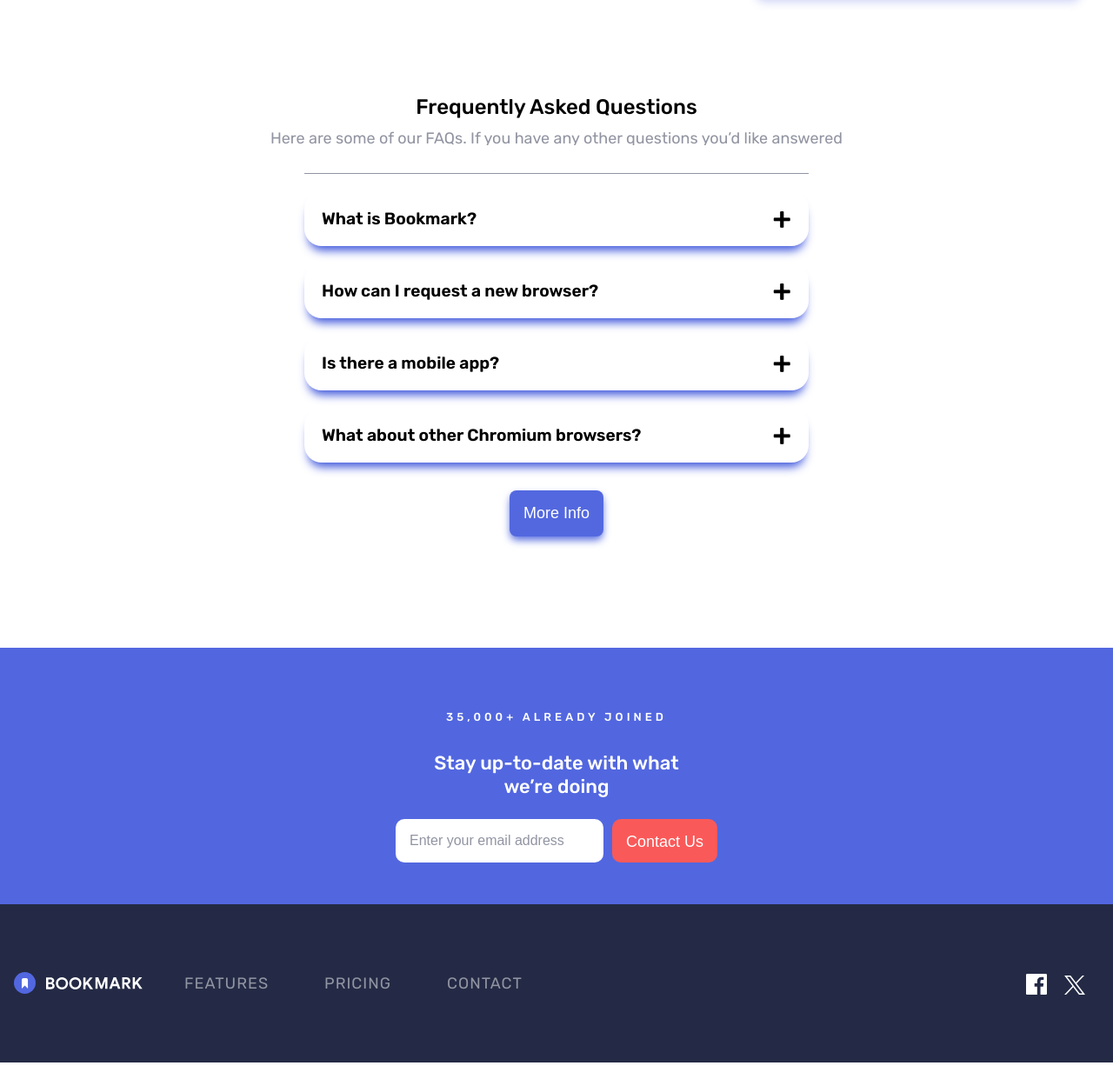
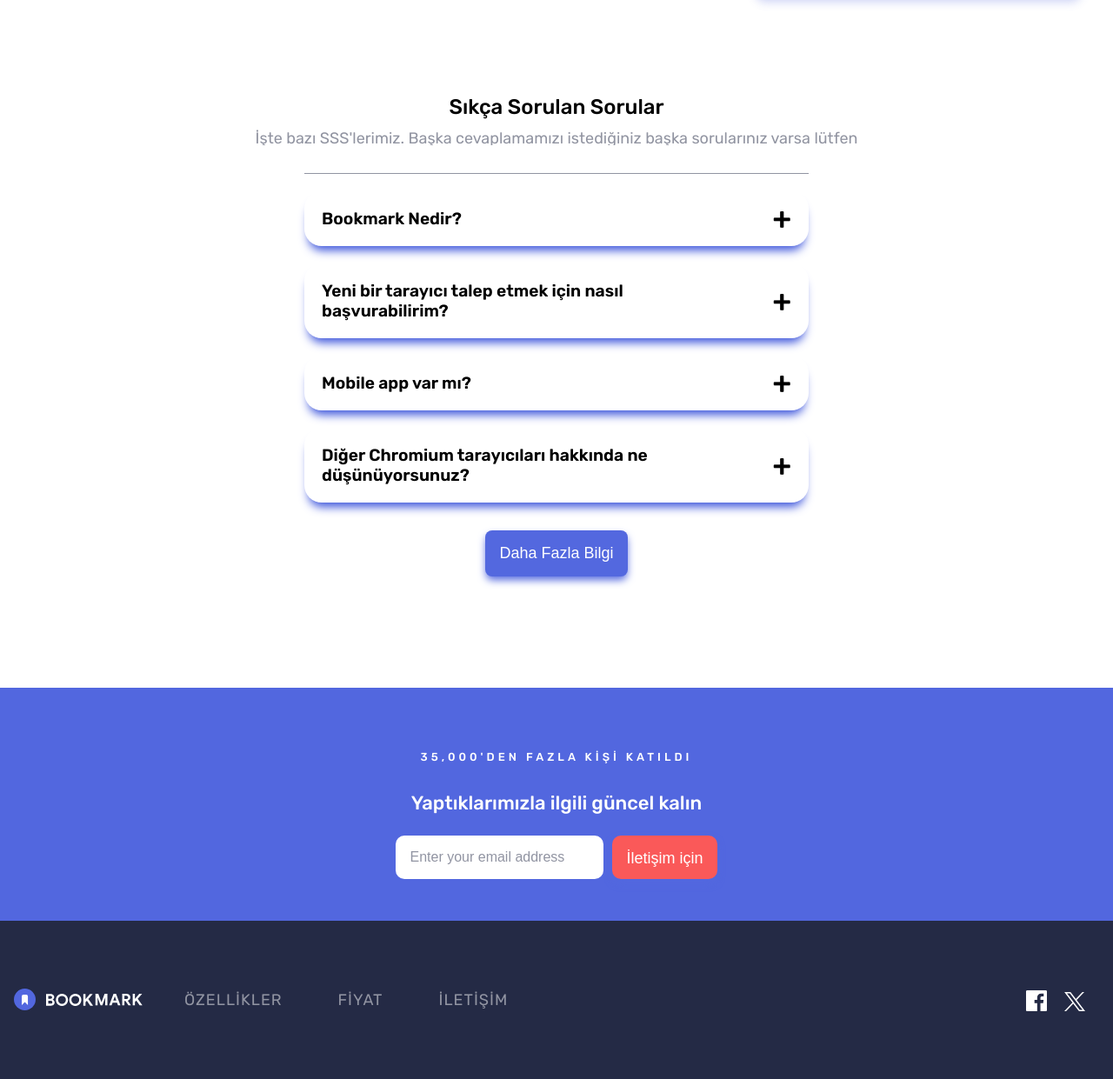
Before and after one commit to Gumusay/BookMark-Landing-L, a plain HTML site: page index.html in a window 1280 px wide. Shown: the part 2020-3261 px from the top of the page at 87% size. Drawn offline with nearby package versions, Linux system fonts and the light colour scheme.

Commit message:
Metin Düzenlendi

```diff
--- a/index.html
+++ b/index.html
@@ -1,5 +1,5 @@
 <!DOCTYPE html>
-<html lang="en">
+<html lang="tr">
 <head>
     <meta charset="UTF-8">
     <meta name="viewport" content="width=device-width, initial-scale=1.0">
@@ -150,40 +150,40 @@
     <!-- FAQ START -->
     <section class="faq">
         <div class="wrap">
-            <h2 class="faq-h2">Frequently Asked Questions</h2>
-            <p class="faq-paragraf">Here are some of our FAQs. If you have any other questions you’d like answered please feel free to email us.</p>
+            <h2 class="faq-h2">Sıkça Sorulan Sorular</h2>
+            <p class="faq-paragraf">İşte bazı SSS'lerimiz. Başka cevaplamamızı istediğiniz başka sorularınız varsa lütfen bize e-posta göndermekten çekinmeyin.</p>
             <div class="questions-and-answers">
                 <div class="faq-item">
                   <details class="faq-detail">
                     <summary class="faq-title">
-                        What is Bookmark?
+                        Bookmark Nedir?
                     </summary>
                     <p class="faq-paragraf">Lorem ipsum dolor sit amet consectetur adipisicing elit. Odit eum esse deserunt pariatur dolorum amet voluptates tenetur dolor eaque omnis!.</p>
                   </details>
 
                   <details class="faq-detail">
                     <summary class="faq-title">
-                        How can I request a new browser?
+                        Yeni bir tarayıcı talep etmek için nasıl başvurabilirim?
                     </summary>
                     <p class="faq-paragraf">Vivamus luctus eros aliquet convallis ultricies. Mauris augue massa, ultricies non ligula. Suspendisse imperdiet. Vivamus luctus eros aliquet convallis ultricies. Mauris augue massa, ultricies non ligula. Suspendisse imperdie tVivamus luctus eros aliquet convallis ultricies. Mauris augue massa, ultricies non ligula. Suspendisse imperdiet.</p>
                   </details>
 
                   <details class="faq-detail">
                     <summary class="faq-title">
-                        Is there a mobile app?
+                        Mobile app var mı?
                     </summary>
                     <p class="faq-paragraf">Lorem ipsum dolor sit amet consectetur adipisicing elit. Necessitatibus, voluptas quidem sunt at natus id a veritatis consequatur enim ducimus harum laudantium itaque. Dolorem quaerat dignissimos corrupti veritatis esse, nostrum similique cumque! Ea cum facere voluptatum. Ab, sunt, dolorum itaque numquam velit quos possimus, quod perferendis tempora libero nostrum rem.</p>
                   </details>
 
                   <details class="faq-detail">
                     <summary class="faq-title">
-                        What about other Chromium browsers?
+                        Diğer Chromium tarayıcıları hakkında ne düşünüyorsunuz?
                     </summary>
                     <p class="faq-paragraf">Lorem ipsum dolor sit amet consectetur, adipisicing elit. Distinctio ea officia neque eligendi quis repudiandae itaque perspiciatis sequi minus illo temporibus consequuntur dolore illum, repellendus quia pariatur cupiditate fuga sint aliquam mollitia quo fugiat laboriosam labore? Optio sunt voluptatem quis?</p>
                   </details>
                 </div>
             </div>
-            <button class="faq-btn">More Info</button>
+            <button class="faq-btn">Daha Fazla Bilgi</button>
         </div>
     </section>
     <!-- FAQ END -->
@@ -191,15 +191,15 @@
     <!-- MAİL START -->
     <section class="mail">
         <div class="wrap">
-            <h5>35,000+ already joined</h5>
-            <h4>Stay up-to-date with what <br> we’re doing</h4>
+            <h5>35,000'den fazla kişi katıldı</h5>
+            <h4>Yaptıklarımızla ilgili güncel kalın</h4>
             <form action="" class="mail-form" onsubmit="validateEmail(event)">
                 <div class="message-input">
                     <input class="mail-input" id="emailInput" placeholder="Enter your email address" type="text">
-                    <span class="error-message">Whoops, make sure it’s an email!</span>
-                    <span class="true-message">Thank you for subscribing!</span>
+                    <span class="error-message">Ups, lütfen bir e-posta adresi olduğundan emin olun!</span>
+                    <span class="true-message">Abone olduğunuz için teşekkür ederiz!</span>
                 </div>
-                <button class="submit-btn" type="submit">Contact Us</button>
+                <button class="submit-btn" type="submit">İletişim için</button>
             </form>
 
         </div>
@@ -214,9 +214,9 @@
                 <div class="footer-nav">
                     <img src="./assets/img/logo-bookmark-footer.svg" alt="logo-bookmark-footer">
                     <ul class="footer-menu">
-                        <li><a href="#">Features</a></li>
-                        <li><a href="#">Pricing</a></li>
-                        <li><a href="#">Contact</a></li>
+                        <li><a href="#">Özellikler</a></li>
+                        <li><a href="#">Fiyat</a></li>
+                        <li><a href="#">İletişim</a></li>
                     </ul>
                 </div>
                 <div class="footer-social">
```
